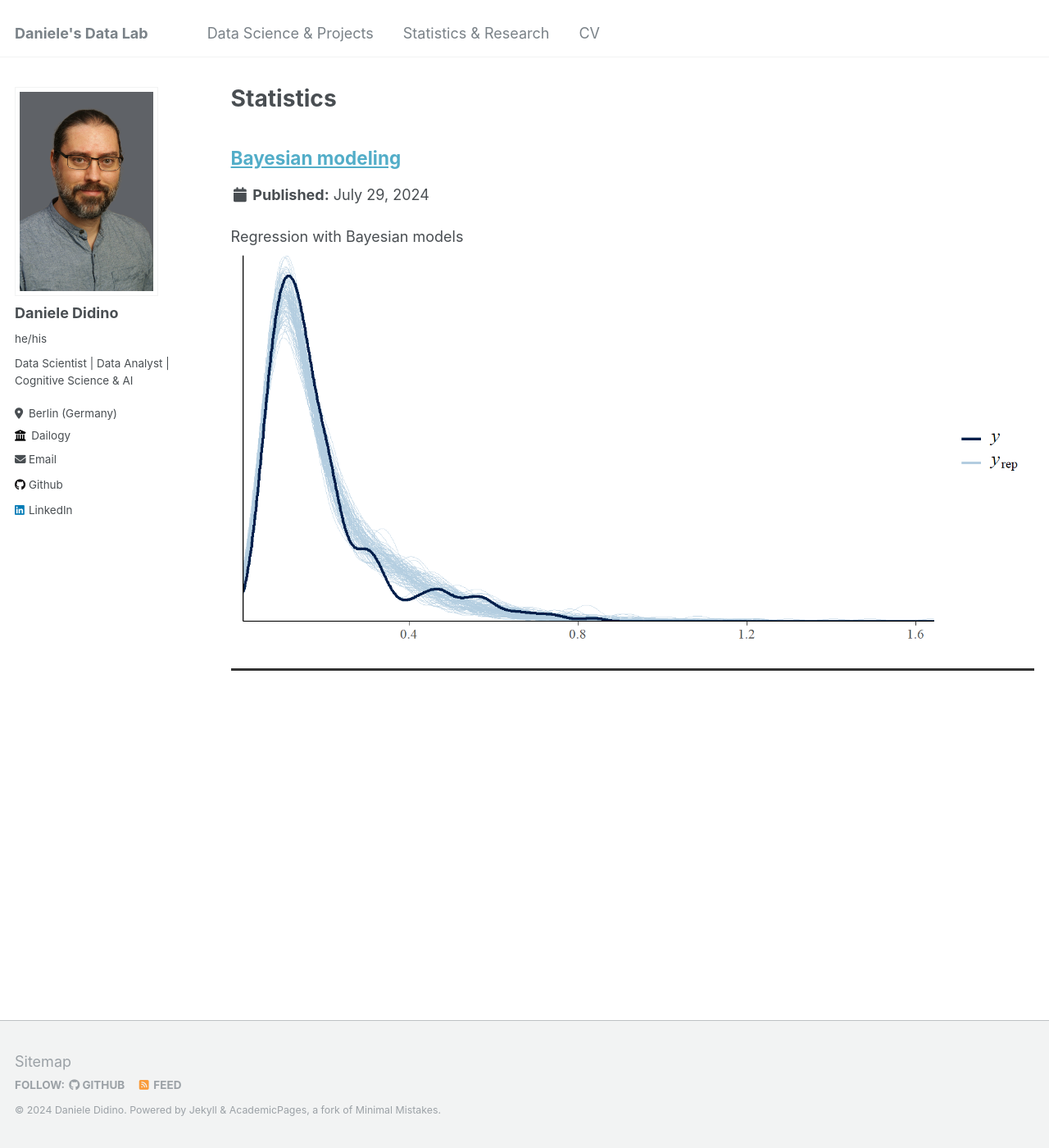
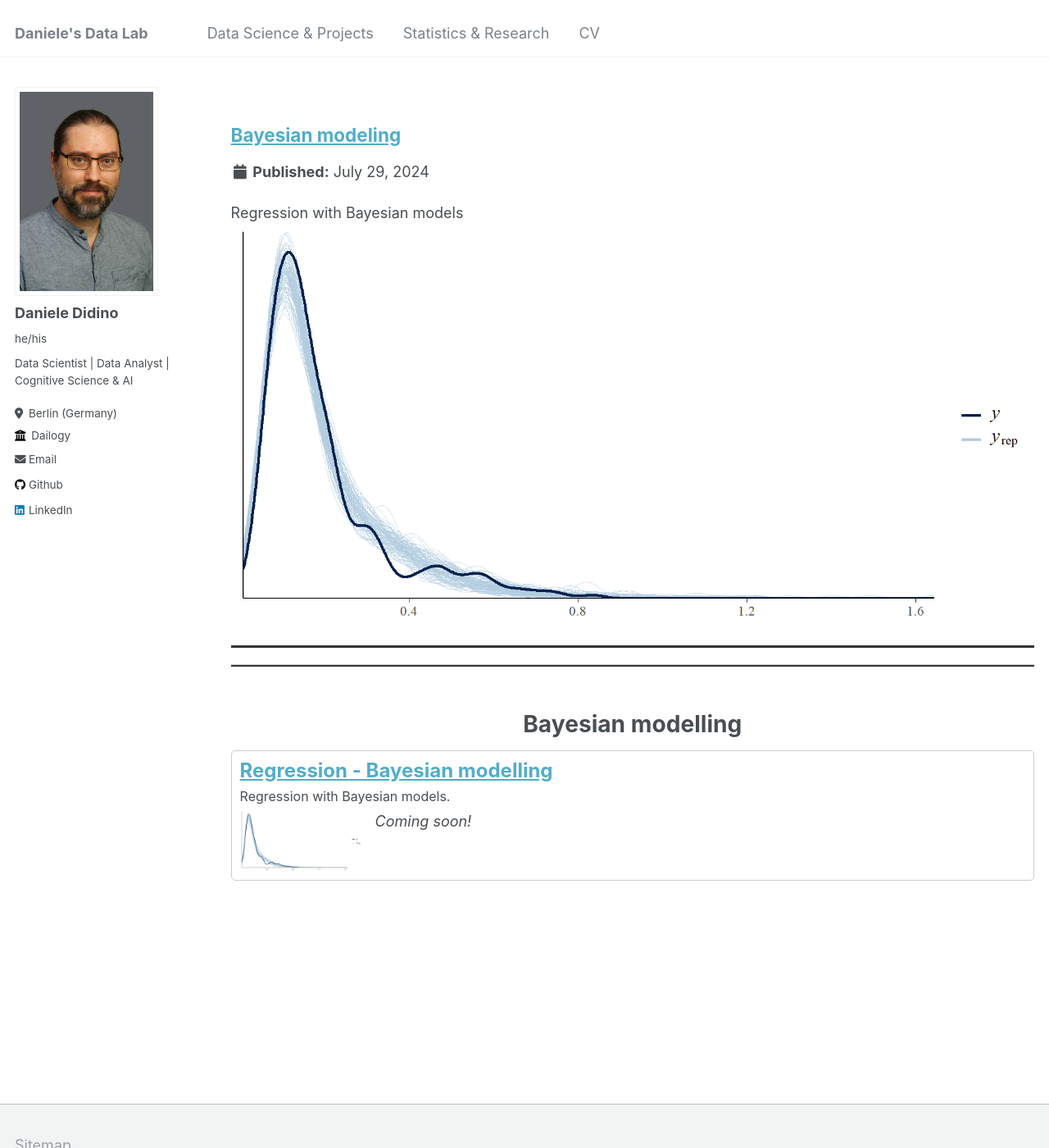
Before and after one commit to DanieleDidino/DanieleDidino.github.io, a Jekyll site: the page built from _pages/statistics.html, in a window 1280 px wide and 1400 px high. Shown: the whole window at 82% size. Built offline with Jekyll 4.4.1, drawn with Linux system fonts in a browser that asks for light colours.

Commit message:
edit Statistics and Research page

```diff
--- a/_pages/statistics.html
+++ b/_pages/statistics.html
@@ -1,14 +1,80 @@
 ---
 layout: archive
-title: "Statistics"
 permalink: /statistics/
 author_profile: true
 ---
 
+<!-- ---                      -->
+<!-- layout: archive          -->
+<!-- title: "Statistics"      -->
+<!-- permalink: /statistics/  -->
+<!-- author_profile: true     -->
+<!-- ---                      -->
+
+
+
 {% include base_path %}
 
+<style>
+  h1 {
+    text-align: center;
+  }
+  .project {
+      margin-bottom: 20px;
+      padding: 10px;
+      border: 1px solid #ccc;
+      border-radius: 5px;
+  }
+  .project-title {
+      font-size: 24px;
+      margin: 0;
+  }
+  .project-description {
+      font-size: 16px;
+      margin: 5px 0;
+  }
+  .project-body {
+      display: flex;
+      align-items: flex-start;
+  }
+  .project-body img {
+      max-width: 150px;
+      margin-right: 15px;
+  }
+  .project-body p {
+      margin: 0;
+  }
+  hr {
+    height:3px;
+    border:none;
+    color:#333;
+    background-color:#333;
+    border-top: 1px solid #ccc;
+    margin: 20px 0;
+  }
+</style>
 
 {% for post in site.statistics %}
   {% include archive-single.html %}
   <hr style="height:3px; border:none; color:#333; background-color:#333;"> <!-- Add a horizontal line between sections -->
 {% endfor %}
+
+<hr> <!-- Add a horizontal line -->
+
+<h1 align="left">
+  <br>Bayesian modelling</br>
+</h1>
+
+<!-- Dailogy App -->
+<div class="project">
+  <h2 class="project-title">
+      <a href="../statistics/BA" target="_blank">Regression - Bayesian modelling</a>
+  </h2>
+  <p class="project-description">Regression with Bayesian models.</p>
+  <div class="project-body">
+      <img src="/images/BA_1.png" alt="Bayesian modelling 1" width="200">
+      <p>
+        <i>Coming soon!</i>
+      </p>
+  </div>
+</div>
```
